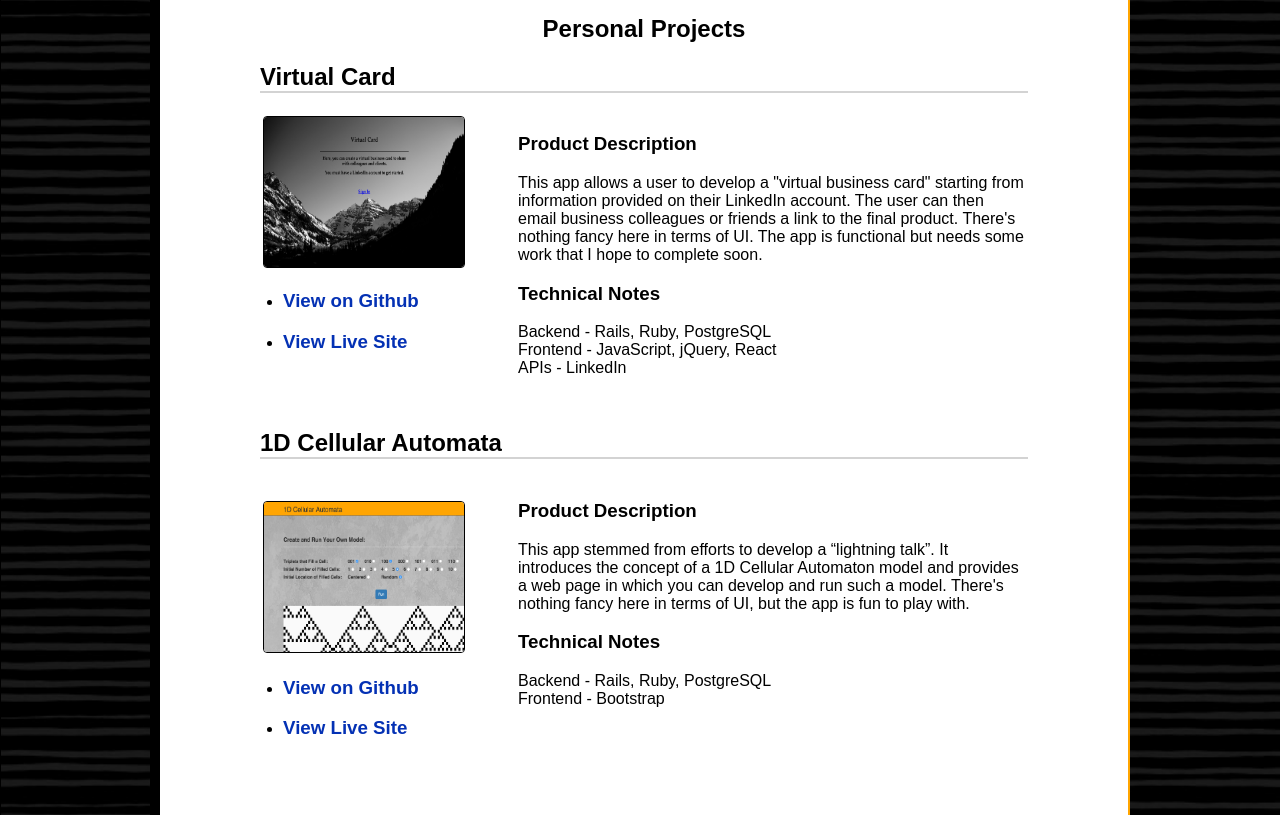
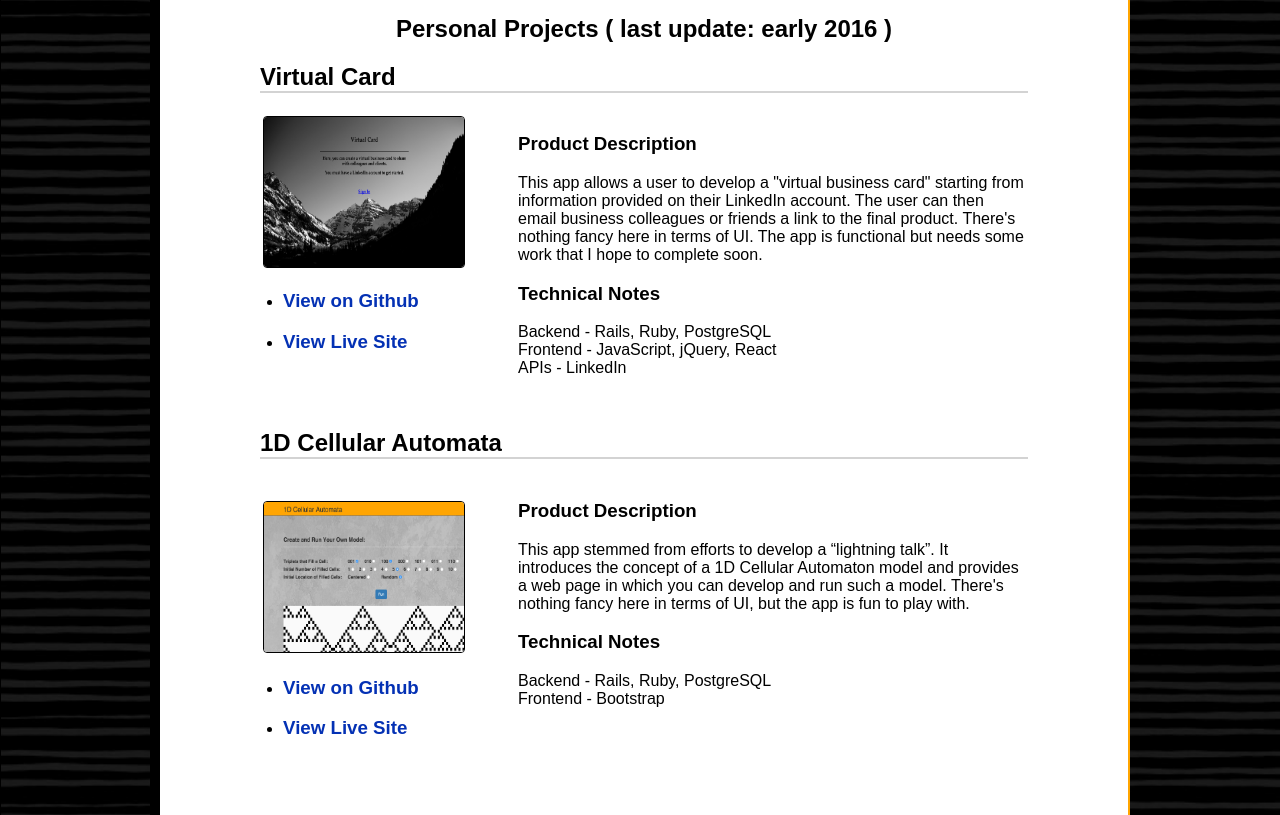
Before and after one commit to furey789/furey789.github.io, a plain HTML site: page index.html in a window 1280 px wide. Shown: the part 1547-2362 px from the top of the page. Drawn offline with Linux system fonts and the light colour scheme.

Commit message:
Add last-updated note to Person Projects header

```diff
--- a/index.html
+++ b/index.html
@@ -99,7 +99,7 @@
 
         <section class="titleText2">
 
-          <h1>Personal Projects</h1>
+          <h1>Personal Projects ( last update: early 2016 ) </h1>
 
           <div class="card">
 
```
